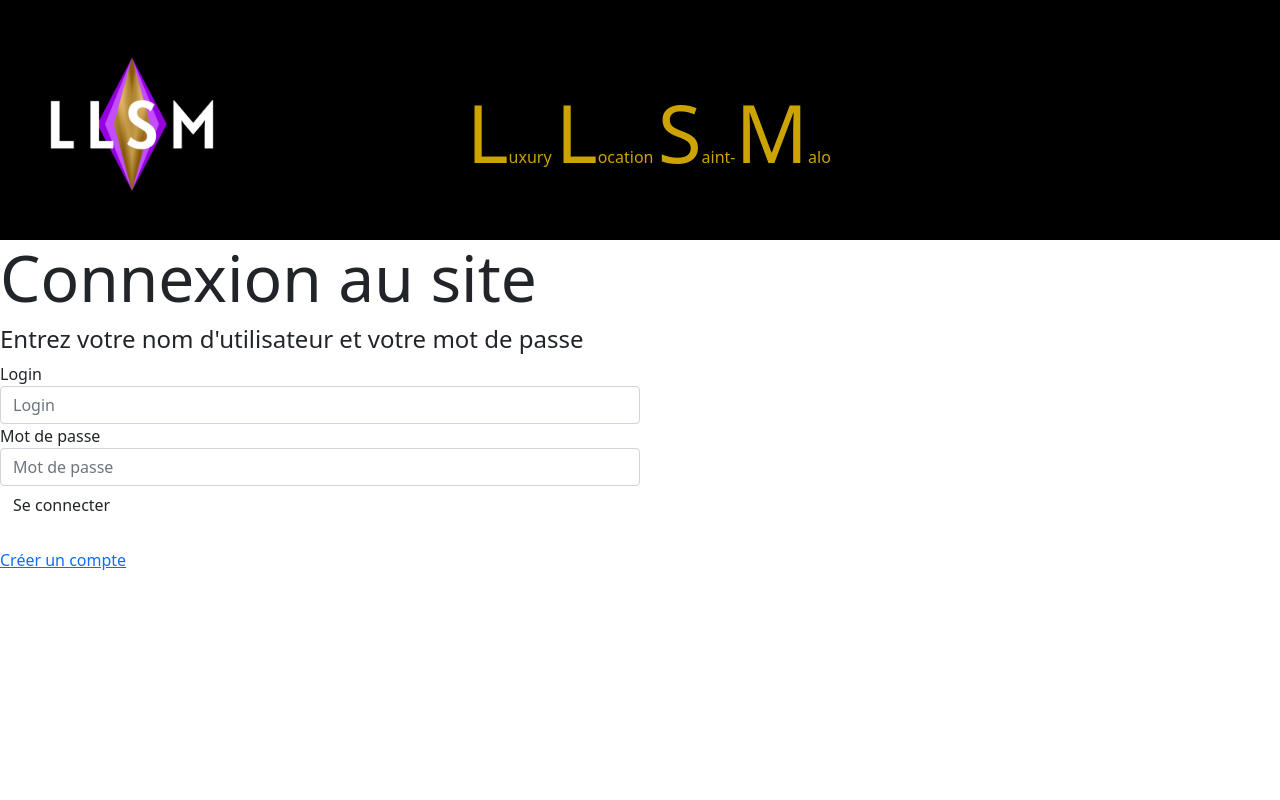
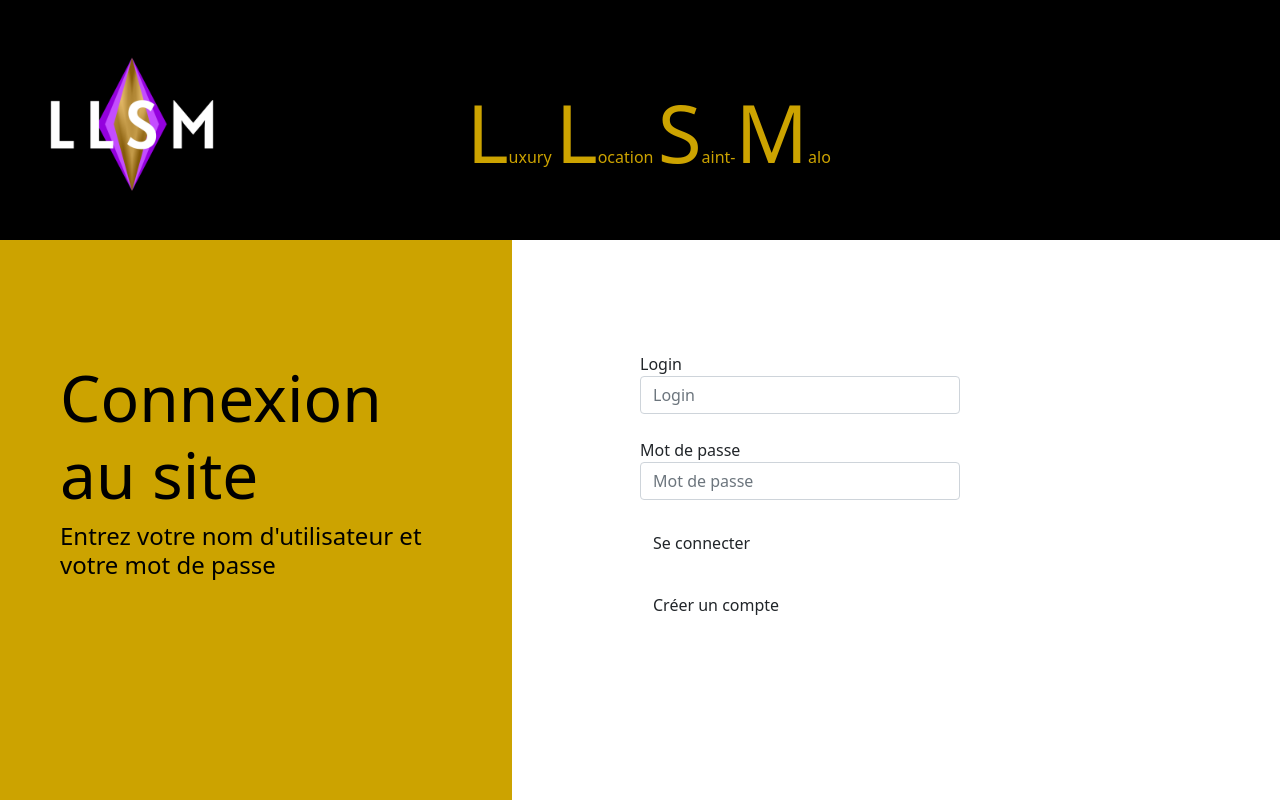
Before and after one commit to Flooxou/html, a PHP site: page / in a window 1280 px wide. Run offline with PHP 8.4, Linux system fonts and the light colour scheme.

Commit message:
Connexion

```diff
--- a/SITE-WEB-LLSM/intranet/css/index_css.css
+++ b/SITE-WEB-LLSM/intranet/css/index_css.css
@@ -1,3 +1,38 @@
 .titre {
     color: #cca300;
 }
+
+.sidenav {
+    height: 100%;
+    background-color: #cca300;
+    overflow-x: hidden;
+    padding-top: 70px;
+}
+
+@media screen and (min-width: 768px){
+    .main{
+        margin-left: 50%;
+    }
+
+    .sidenav{
+        width: 40%;
+        position: absolute;
+        z-index: -1;
+        top: 0;
+        left: 0;
+    }
+
+    .login-form{
+        margin-top: 35%;
+    }
+
+    .register-form{
+        margin-top: 20%;
+    }
+}
+
+.login-main-text{
+    margin-top: 45%;
+    padding: 60px;
+    color: black;
+}
--- a/SITE-WEB-LLSM/intranet/index.html
+++ b/SITE-WEB-LLSM/intranet/index.html
@@ -49,14 +49,16 @@
                         <label>Login</label>
                         <input type="text" class="form-control" name="login" placeholder="Login">
                     </div>
+                    <br>
                     <div class="form-group">
                         <label>Mot de passe</label>
                         <input type="password" class="form-control" name="mdp" placeholder="Mot de passe">
                     </div>
+                    <br>
                     <button type="submit" class="btn btn-black">Se connecter</button>
                 </form>
                 <br>
-                <a href="page/fonction_page/page_crea_compte.php">Créer un compte</a>
+                <a class="btn btn-black" href="page/fonction_page/page_crea_compte.php">Créer un compte</a>
             </div>
         </div>
     </div>
```
